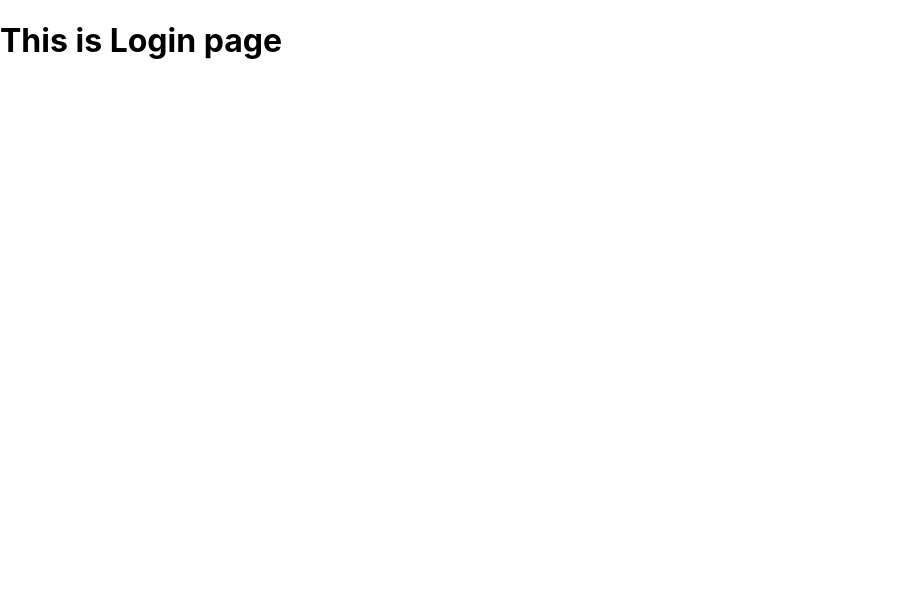
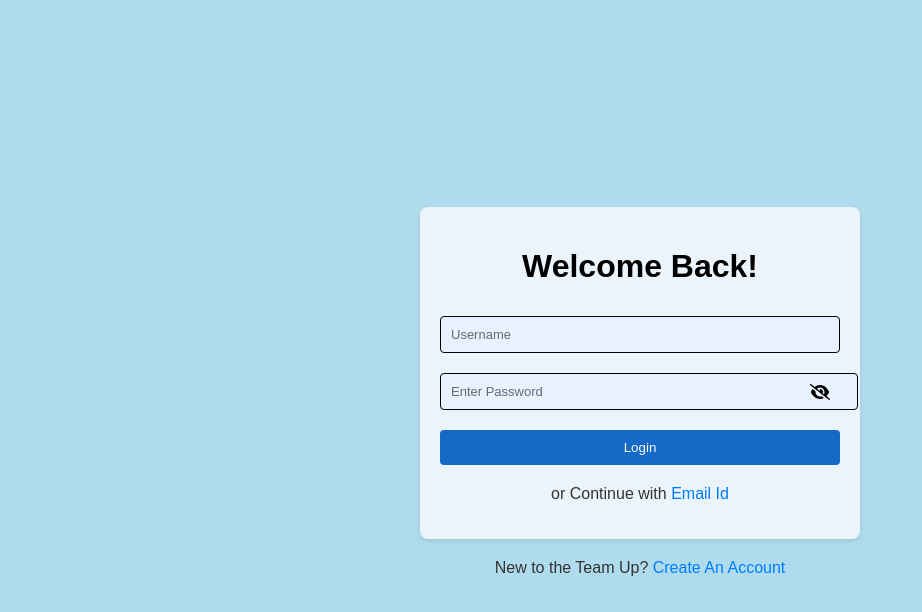
Before and after one commit to VanshVg/SquadUp, a React (Create React App) app in the folder clientside/: page /auth/login in a window 1280 px wide. Shown: the top 612 px of the page, without its empty margins (0-922 px from the left). Built offline with nearby package versions, Linux system fonts and the light colour scheme.

Commit message:
Added Login page design

```diff
--- a/clientside/src/pages/Auth/Auth.css
+++ b/clientside/src/pages/Auth/Auth.css
@@ -83,7 +83,7 @@ button:hover {
 }
 
 .password-input input {
-  padding-right: 57.5%; /* Adjust the padding to accommodate the icon */
+  padding-right: 57.5%;
 }
 
 .password-icon {
@@ -94,7 +94,6 @@ button:hover {
   cursor: pointer;
 }
 
-/* Adjust the icon size as needed */
 .password-icon svg {
   width: 18px;
   height: 18px;
--- a/clientside/src/pages/Auth/Login.jsx
+++ b/clientside/src/pages/Auth/Login.jsx
@@ -1,10 +1,67 @@
-import React from "react";
+import React, { useState } from "react";
+import { Link } from "react-router-dom";
+import Helmet from "react-helmet";
+import { FontAwesomeIcon } from "@fortawesome/react-fontawesome";
+import { faEye, faEyeSlash } from "@fortawesome/free-solid-svg-icons";
 import "./Auth.css";
 
 const Login = () => {
+  const [passwordVisible, setPasswordVisible] = useState(false);
+  const [loginType, setLoginType] = useState("username");
+
+  const togglePasswordVisibility = () => {
+    setPasswordVisible(!passwordVisible);
+  };
+
+  const handleLoginType = (type) => {
+    setLoginType(type);
+  };
+
   return (
     <>
-      <h1>This is Login page</h1>
+      <Helmet>
+        <title>Team Up | Registration</title>
+      </Helmet>
+      <div className="register-container">
+        <form className="register-form">
+          <h1 className="register-heading" align="center">
+            Welcome Back!
+          </h1>
+
+          {loginType === "username" ? (
+            <input type="text" name="username" placeholder="Username" required />
+          ) : (
+            <input type="email" name="email" placeholder="Email" required />
+          )}
+
+          <div className="password-input">
+            <input
+              type={passwordVisible ? "text" : "password"}
+              name="password"
+              placeholder="Enter Password"
+              required
+            />
+            <FontAwesomeIcon
+              icon={passwordVisible ? faEye : faEyeSlash}
+              onClick={togglePasswordVisibility}
+              className="password-icon"
+            />
+          </div>
+          <button type="submit">Login</button>
+          {loginType === "username" ? (
+            <p className="login-link">
+              or Continue with <Link onClick={() => handleLoginType("email")}>Email Id</Link>
+            </p>
+          ) : (
+            <p className="login-link">
+              or Continue with <Link onClick={() => handleLoginType("username")}>Username</Link>
+            </p>
+          )}
+        </form>
+        <p className="login-link">
+          New to the Team Up? <Link to="/auth/register">Create An Account</Link>
+        </p>
+      </div>
     </>
   );
 };
--- a/clientside/src/pages/Auth/Register.jsx
+++ b/clientside/src/pages/Auth/Register.jsx
@@ -63,7 +63,7 @@ const Register = () => {
           <button type="submit">Sign Up</button>
         </form>
         <p className="login-link">
-          Already Have An Account? <Link to="/auth/login">Login</Link>
+          Already have an account? <Link to="/auth/login">Login</Link>
         </p>
       </div>
     </>
```
